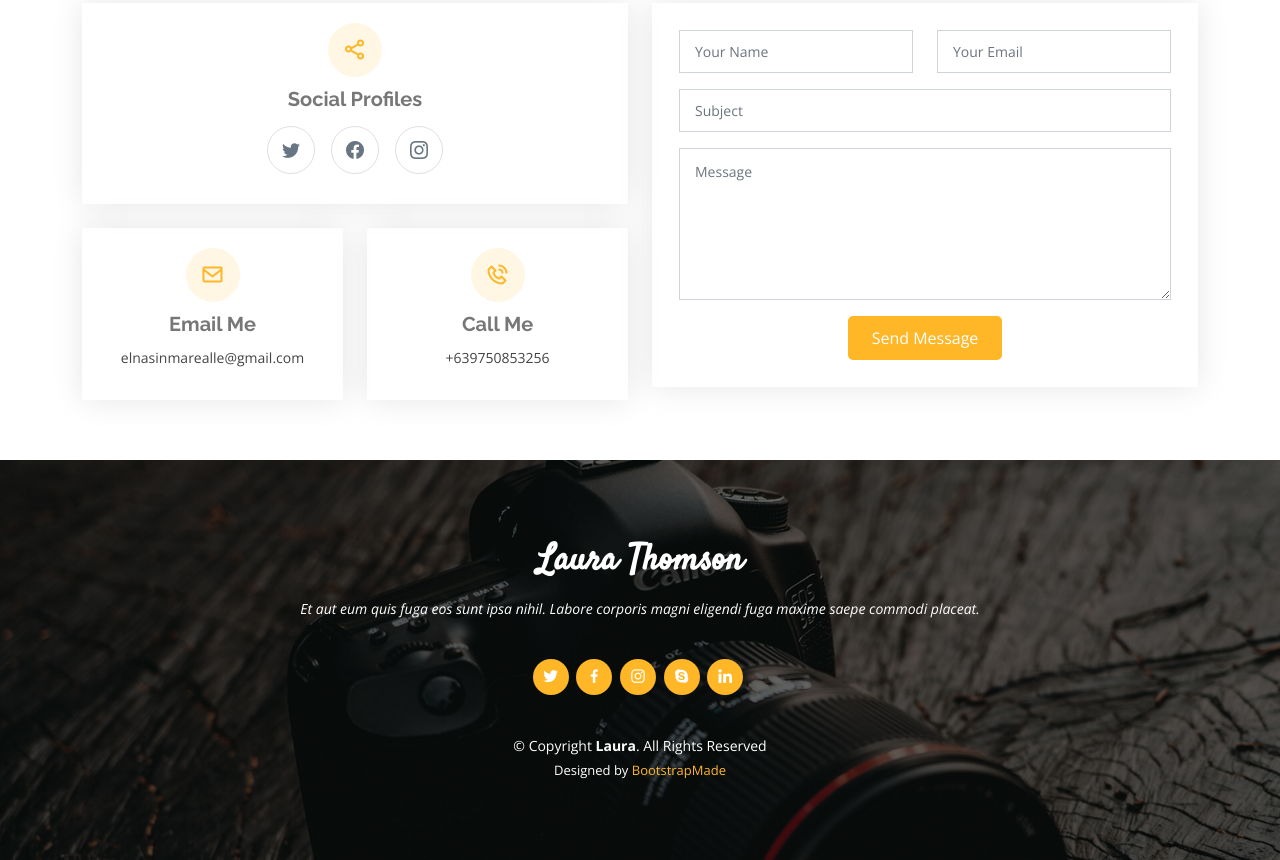
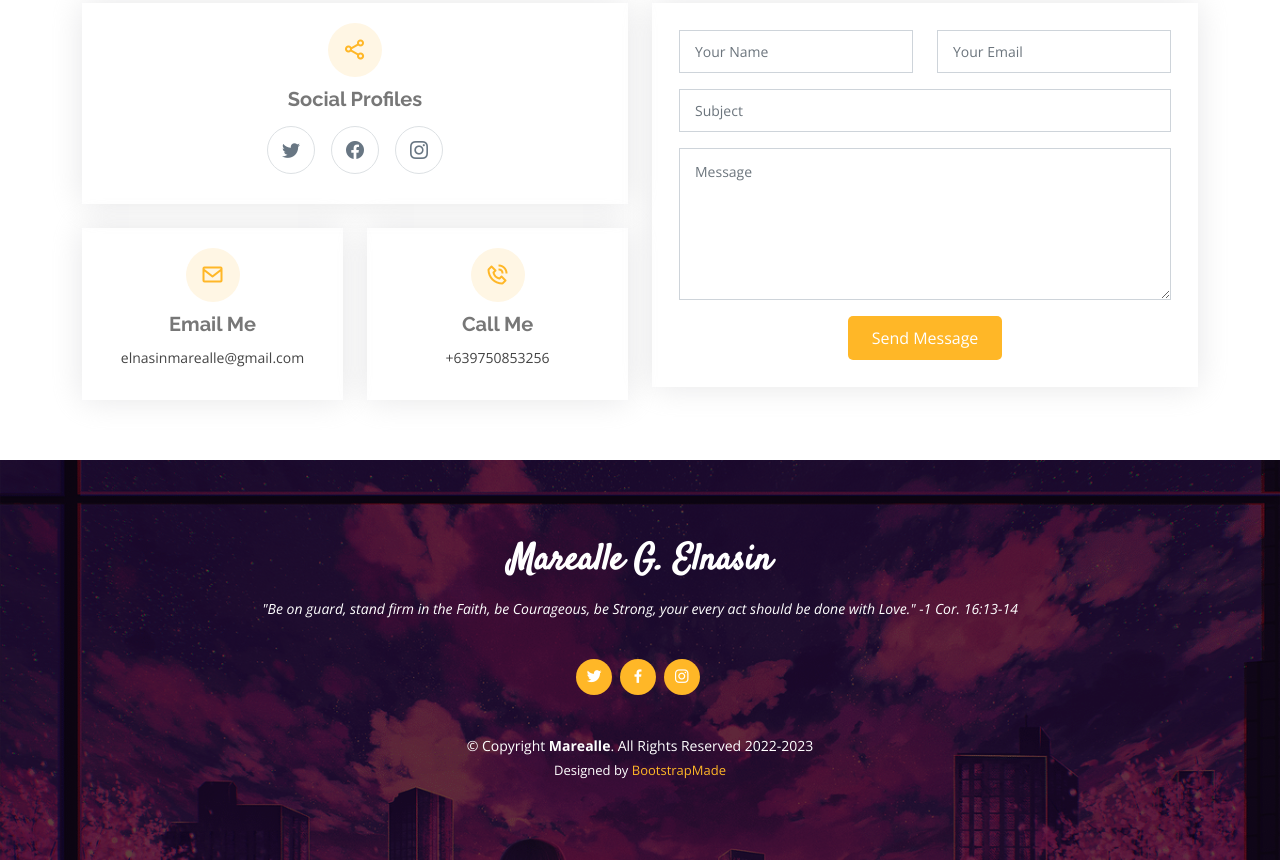
Before and after one commit to marealleelnasin/marealleelnasin.github.io, a plain HTML site: page index.html in a window 1280 px wide. Shown: the part 3540-4400 px from the top of the page. Drawn offline with nearby package versions, Linux system fonts and the light colour scheme.

Commit message:
FOOTER AND FAM

```diff
--- a/assets/css/style.css
+++ b/assets/css/style.css
@@ -774,7 +774,7 @@ section {
 --------------------------------------------------------------*/
 .testimonials {
   padding: 80px 0;
-  background: url("../img/testimonials-bg.jpg") no-repeat;
+  background: url("../img/FAM.png") no-repeat;
   background-position: center center;
   background-size: cover;
   position: relative;
@@ -1307,7 +1307,7 @@ section {
 # Footer
 --------------------------------------------------------------*/
 #footer {
-  background: url("../img/footer-bg.jpg") top center no-repeat;
+  background: url("../img/tiil.jpg") top center no-repeat;
   background-size: cover;
   color: #fff;
   font-size: 14px;
--- a/index.html
+++ b/index.html
@@ -381,17 +381,16 @@
   <!-- ======= Footer ======= -->
   <footer id="footer">
     <div class="container">
-      <h3>Laura Thomson</h3>
-      <p>Et aut eum quis fuga eos sunt ipsa nihil. Labore corporis magni eligendi fuga maxime saepe commodi placeat.</p>
+      <h3>Marealle G. Elnasin</h3>
+      <p>"Be on guard, stand firm in the Faith, be Courageous, be Strong, your every act should be done with Love." -1 Cor. 16:13-14</p>
       <div class="social-links">
         <a href="#" class="twitter"><i class="bx bxl-twitter"></i></a>
         <a href="#" class="facebook"><i class="bx bxl-facebook"></i></a>
         <a href="#" class="instagram"><i class="bx bxl-instagram"></i></a>
-        <a href="#" class="google-plus"><i class="bx bxl-skype"></i></a>
-        <a href="#" class="linkedin"><i class="bx bxl-linkedin"></i></a>
+
       </div>
       <div class="copyright">
-        &copy; Copyright <strong><span>Laura</span></strong>. All Rights Reserved
+        &copy; Copyright <strong><span>Marealle</span></strong>. All Rights Reserved 2022-2023
       </div>
       <div class="credits">
         <!-- All the links in the footer should remain intact. -->
```
Also changed, not shown: assets/img/FAM.png (added), assets/img/tiil.jpg (added).
